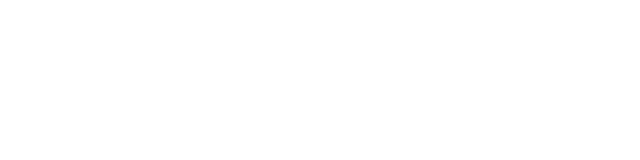
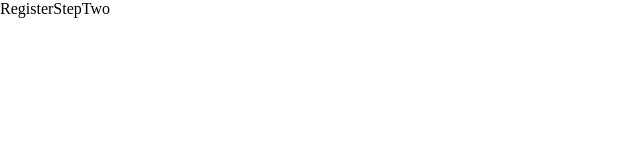
Before and after one commit to narakushi/projeto-gerador-recibos, a React (Vite) app in the folder projeto-gerador/: page /register-step-two in a window 1280 px wide. Before the commit this address had no page. Shown: the top 160 px of the page, without its empty margins (0-640 px from the left). Built offline with nearby package versions, Linux system fonts and the light colour scheme.

Commit message:
:sparkles: criando arquivos e configurando rotas

```diff
--- a/projeto-gerador/src/Router.jsx
+++ b/projeto-gerador/src/Router.jsx
@@ -1,11 +1,15 @@
 import { BrowserRouter, Routes, Route } from "react-router-dom";
 import Home from "./assets/pages/Home";
+import ReciptGenerator from "./assets/pages/ReciptGenerator";
+import RegisterStepTwo from "./assets/pages/RegisterStepTwo"
 
 const Router = () => {
   return (
     <BrowserRouter>
       <Routes>
         <Route path="/" element={<Home />} />
+        <Route path="/recipt-generator" element={<ReciptGenerator/>} />
+        <Route path="/register-step-two" element={<RegisterStepTwo />} />
       </Routes>
     </BrowserRouter>
   );
--- a/projeto-gerador/src/assets/pages/Home.jsx
+++ b/projeto-gerador/src/assets/pages/Home.jsx
@@ -3,7 +3,7 @@
 
 function Home() {
   return (
-    <div>Home oiiiiiiii</div>
+    <div>Home</div>
   )
 }
 
--- /dev/null
+++ b/projeto-gerador/src/assets/pages/ReciptGenerator.jsx
@@ -0,0 +1,9 @@
+import React from 'react'
+
+function ReciptGenerator() {
+  return (
+    <div>ReciptGenerator</div>
+  )
+}
+
+export default ReciptGenerator;
--- /dev/null
+++ b/projeto-gerador/src/assets/pages/RegisterStepTwo.jsx
@@ -0,0 +1,9 @@
+import React from 'react'
+
+function RegisterStepTwo() {
+  return (
+    <div>RegisterStepTwo</div>
+  )
+}
+
+export default RegisterStepTwo;
```
